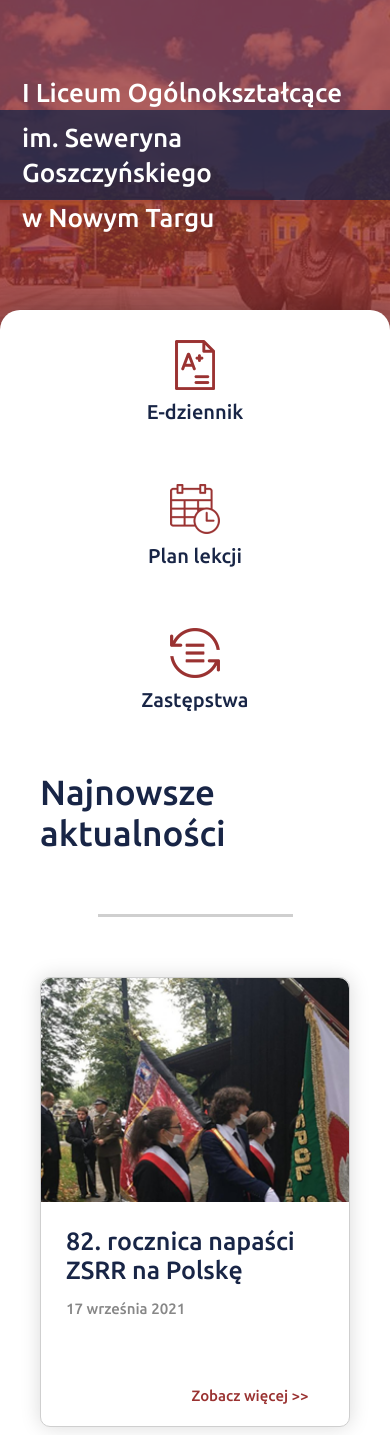
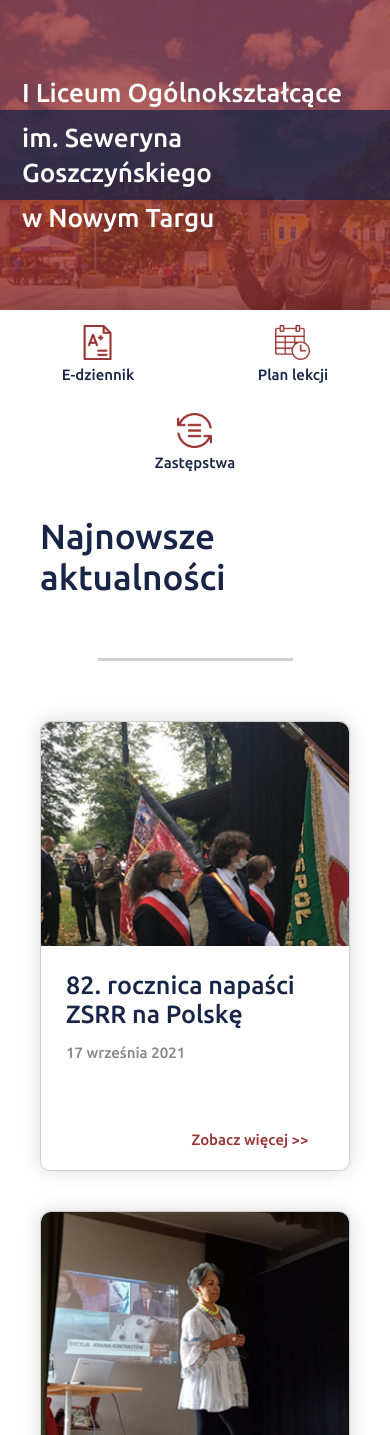
Before and after one commit to white67/goszcz-page-rebrand, a PHP site: page / in a window 390 px wide; the page is wider, and only the part inside the window is pictured. Shown: the part 142-1577 px from the top of that part. Run offline with PHP 8.4, Linux system fonts and the light colour scheme.

Commit message:
Responsywność ciąg dalszy geometryczny nieskończony

```diff
--- a/styles.css
+++ b/styles.css
@@ -520,7 +520,7 @@ main {
   width: 100%;
   margin-top: -10%;
   background-color: white;
-  border-radius: 20px;
+
   box-shadow: 0 0 35px rgba(0, 0, 0, 0.3);
 }
 
@@ -531,6 +531,7 @@ main {
   flex-wrap: wrap;
   font-size: 20px;
   font-weight: 500;
+  border-radius: 10px;
   width: 100%;
 }
 
@@ -559,6 +560,51 @@ main {
 .secDivElement img {
   max-width: 50px;
   margin-bottom: 10px;
+}
+
+@media only screen and (max-width: 922px) {
+  .secDivElement {
+    padding: 20px 66px 20px 66px;
+  }
+
+  .secondNav {
+    font-size: 15px;
+  }
+
+  .secDivElement img {
+    max-width: 40px;
+    margin-bottom: 8px;
+  }
+}
+
+@media only screen and (max-width: 720px) {
+  .secDivElement {
+    padding: 15px 50px 15px 50px;
+  }
+
+  .secondNav {
+    font-size: 15px;
+  }
+
+  .secDivElement img {
+    max-width: 35px;
+    margin-bottom: 6px;
+  }
+}
+
+@media only screen and (max-width: 550px) {
+  .secDivElement {
+    padding: 15px 40px 15px 40px;
+  }
+
+  .secondNav {
+    font-size: 15px;
+  }
+
+  .secDivElement img {
+    max-width: 35px;
+    margin-bottom: 6px;
+  }
 }
 
 /* NEWS SECTION */
```
